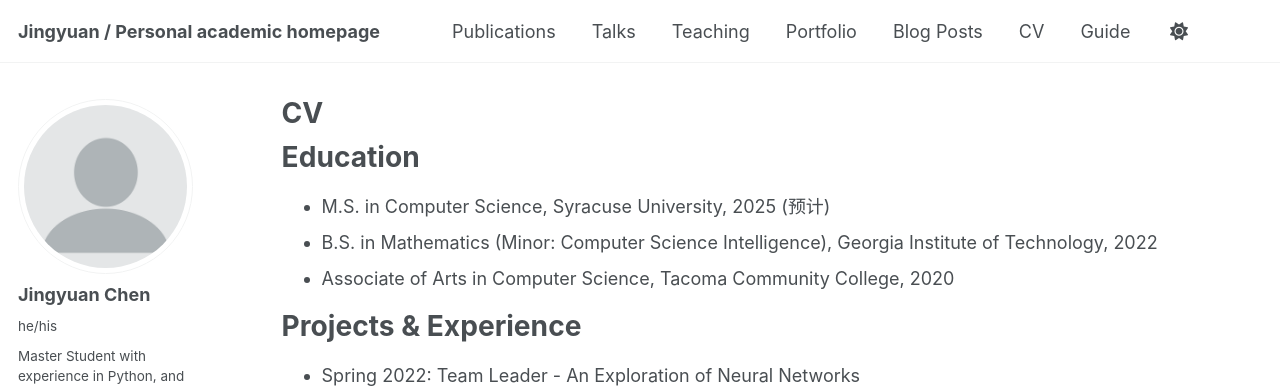
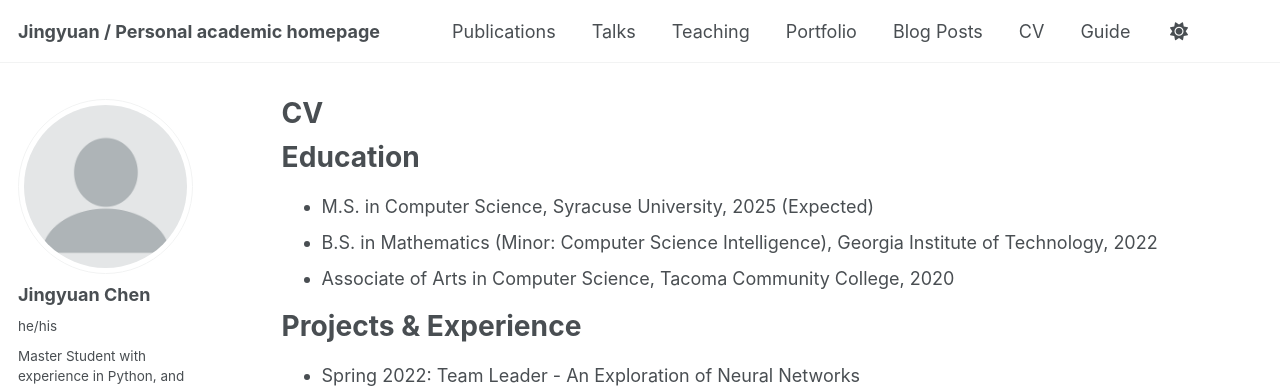
Before and after one commit to jchen3031/jchen3031.github.io, a Jekyll site: the page built from _pages/cv.md, in a window 1280 px wide and 900 px high. Shown: the top 388 px of the window. Built offline with Jekyll 4.4.1, drawn with Linux system fonts in a browser that asks for light colours; some web fonts are replaced; part of the change alters nothing that is shown.

Commit message:
Simplify YAML config and update CV terminology.
Commented out unused YAML sections for cleaner configuration, including teaching, portfolio, and talks. Updated CV to replace "预计" with "Expected" for consistency in English language usage.

```diff
--- a/_config.yml
+++ b/_config.yml
@@ -248,15 +248,15 @@ defaults:
     values:
       layout: single
       author_profile: true
-  # _teaching
-  - scope:
-      path: ""
-      type: teaching
-    values:
-      layout: single
-      author_profile: true
-      share: true
-      comments: true
+#  # _teaching
+#  - scope:
+#      path: ""
+#      type: teaching
+#    values:
+#      layout: single
+#      author_profile: true
+#      share: true
+#      comments: true
   # _publications
   - scope:
       path: ""
@@ -267,22 +267,22 @@ defaults:
       share: true
       comments: true
   # _portfolio
-  - scope:
-      path: ""
-      type: portfolio
-    values:
-      layout: single
-      author_profile: true
-      share: true
-      comment: true
+#  - scope:
+#      path: ""
+#      type: portfolio
+#    values:
+#      layout: single
+#      author_profile: true
+#      share: true
+#      comment: true
   # _talks
-  - scope:
-      path: ""
-      type: talks
-    values:
-      layout: talk
-      author_profile: true
-      share: true
+#  - scope:
+#      path: ""
+#      type: talks
+#    values:
+#      layout: talk
+#      author_profile: true
+#      share: true
 
 
 # Sass/SCSS
--- a/_pages/cv.md
+++ b/_pages/cv.md
@@ -11,7 +11,7 @@ redirect_from:
 
 Education
 ======
-* M.S. in Computer Science, Syracuse University, 2025 (预计)
+* M.S. in Computer Science, Syracuse University, 2025 (Expected)
 * B.S. in Mathematics (Minor: Computer Science Intelligence), Georgia Institute of Technology, 2022
 * Associate of Arts in Computer Science, Tacoma Community College, 2020
 
```
